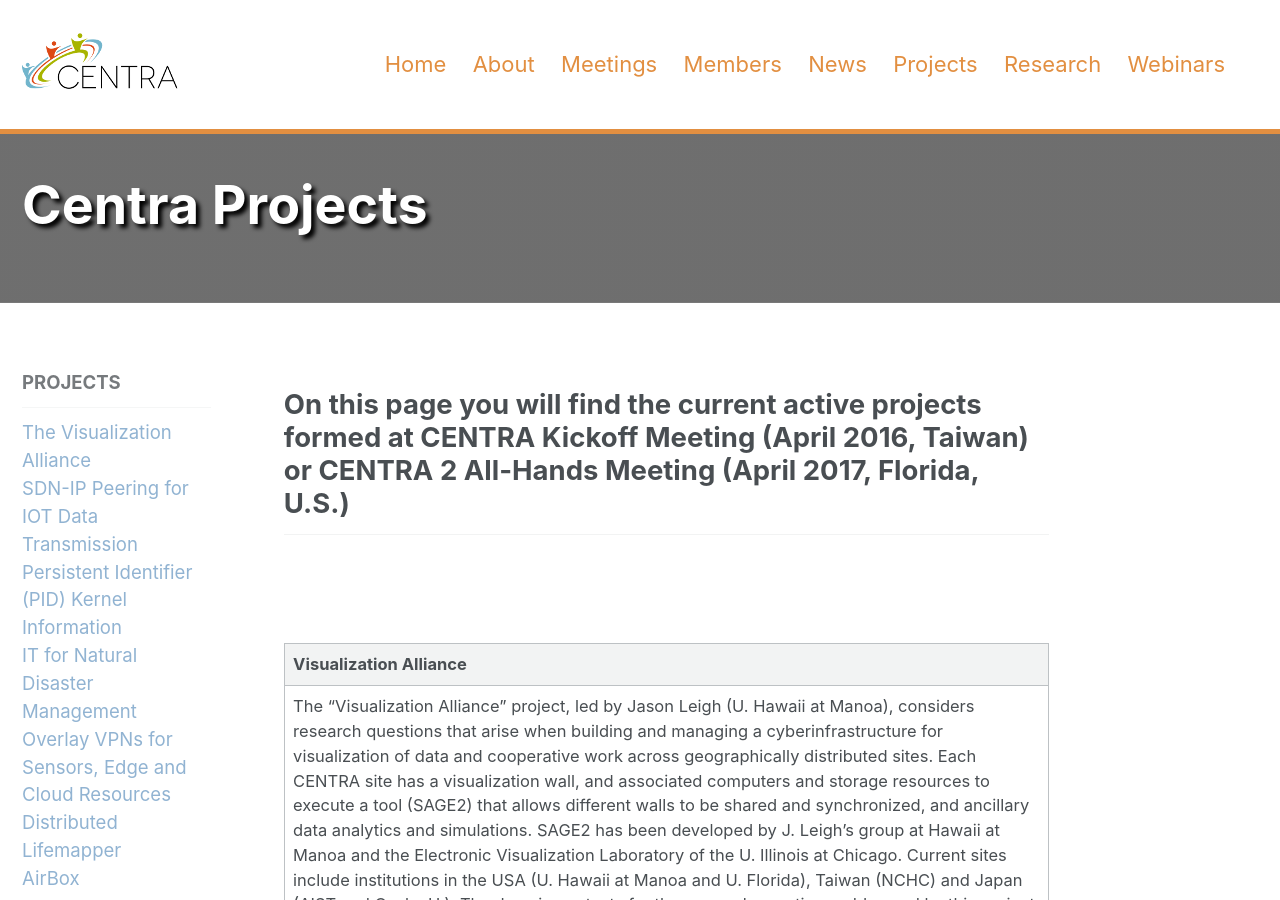
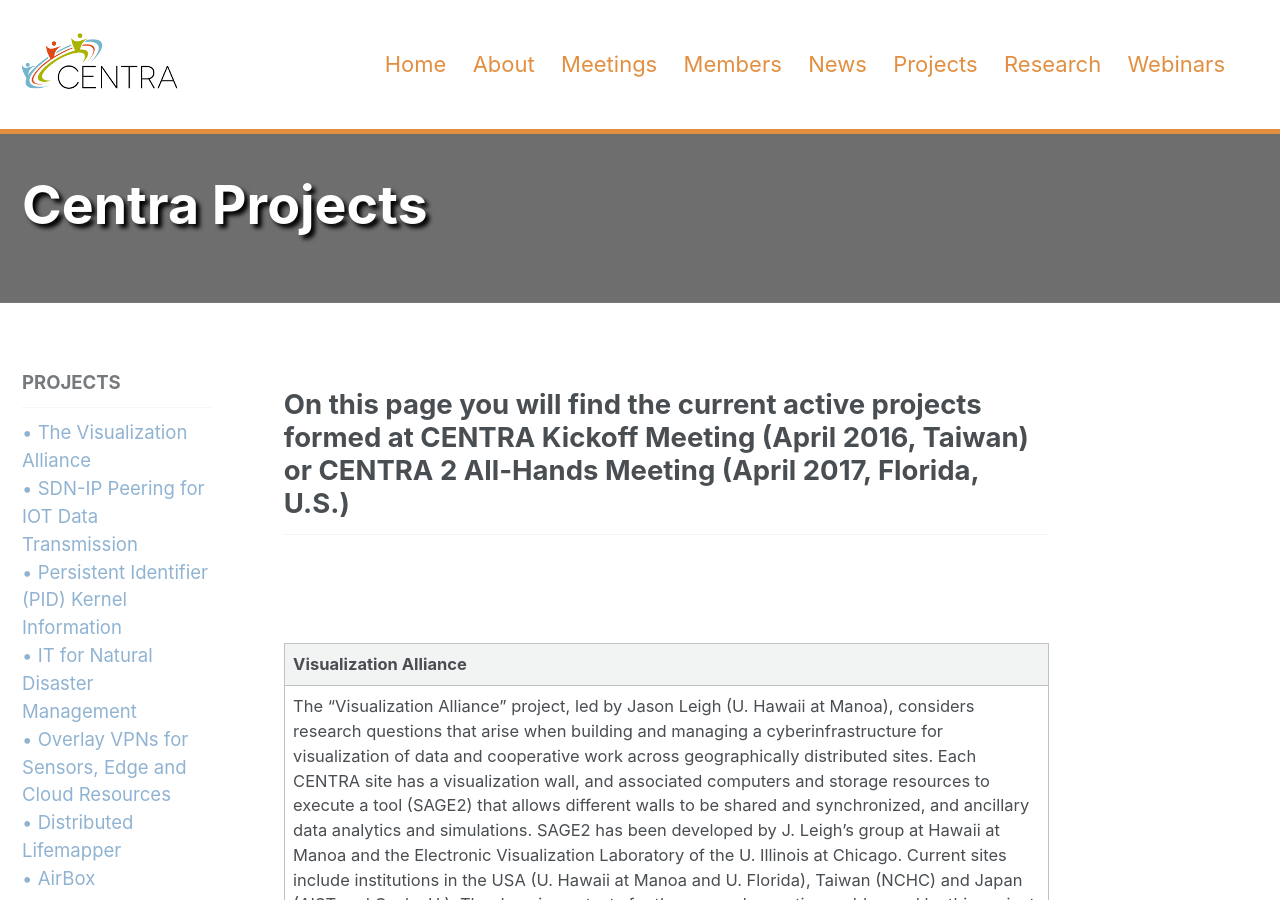
Before and after one commit to gshong1/globacentra.github.io, a Jekyll site: the page built from _pages/projects.md, in a window 1280 px wide and 900 px high. Built offline with Jekyll 4.4.1, drawn with Linux system fonts in a browser that asks for light colours; nearby versions of some CDN libraries.

```diff
--- a/_data/navigation.yml
+++ b/_data/navigation.yml
@@ -47,17 +47,17 @@
 projects:
  - title: Projects
    children:
-     - title: The Visualization Alliance
+     - title: • The Visualization Alliance
        url: /projects/#va
-     - title: SDN-IP Peering for IOT Data Transmission
+     - title: • SDN-IP Peering for IOT Data Transmission
        url: /projects/#sd
-     - title: Persistent Identifier (PID) Kernel Information
+     - title: • Persistent Identifier (PID) Kernel Information
        url: /projects/#pi
-     - title: IT for Natural Disaster Management
+     - title: • IT for Natural Disaster Management
        url: /projects/#it
-     - title: Overlay VPNs for Sensors, Edge and Cloud Resources
+     - title: • Overlay VPNs for Sensors, Edge and Cloud Resources
        url: /projects/#ov
-     - title: Distributed Lifemapper
+     - title: • Distributed Lifemapper
        url: /projects/#di
-     - title: AirBox
+     - title: • AirBox
        url: /projects/#ai
```
